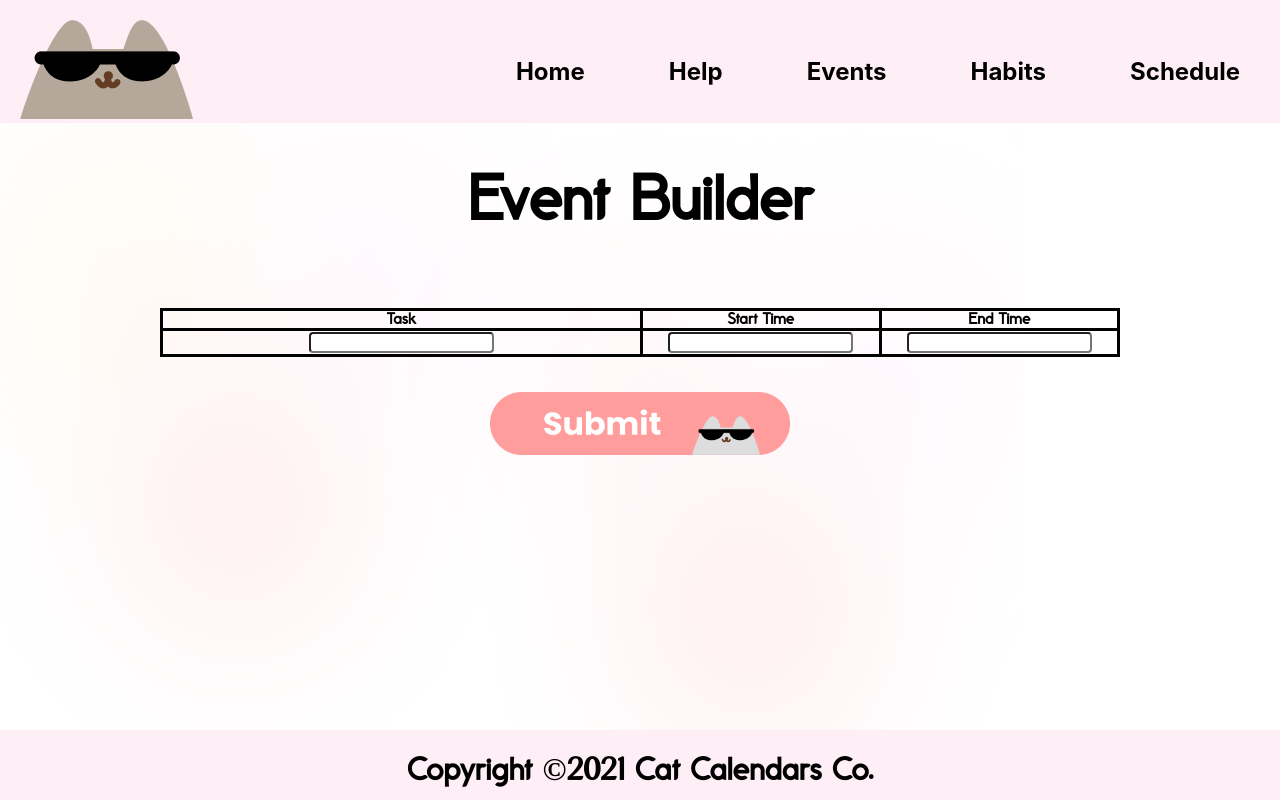
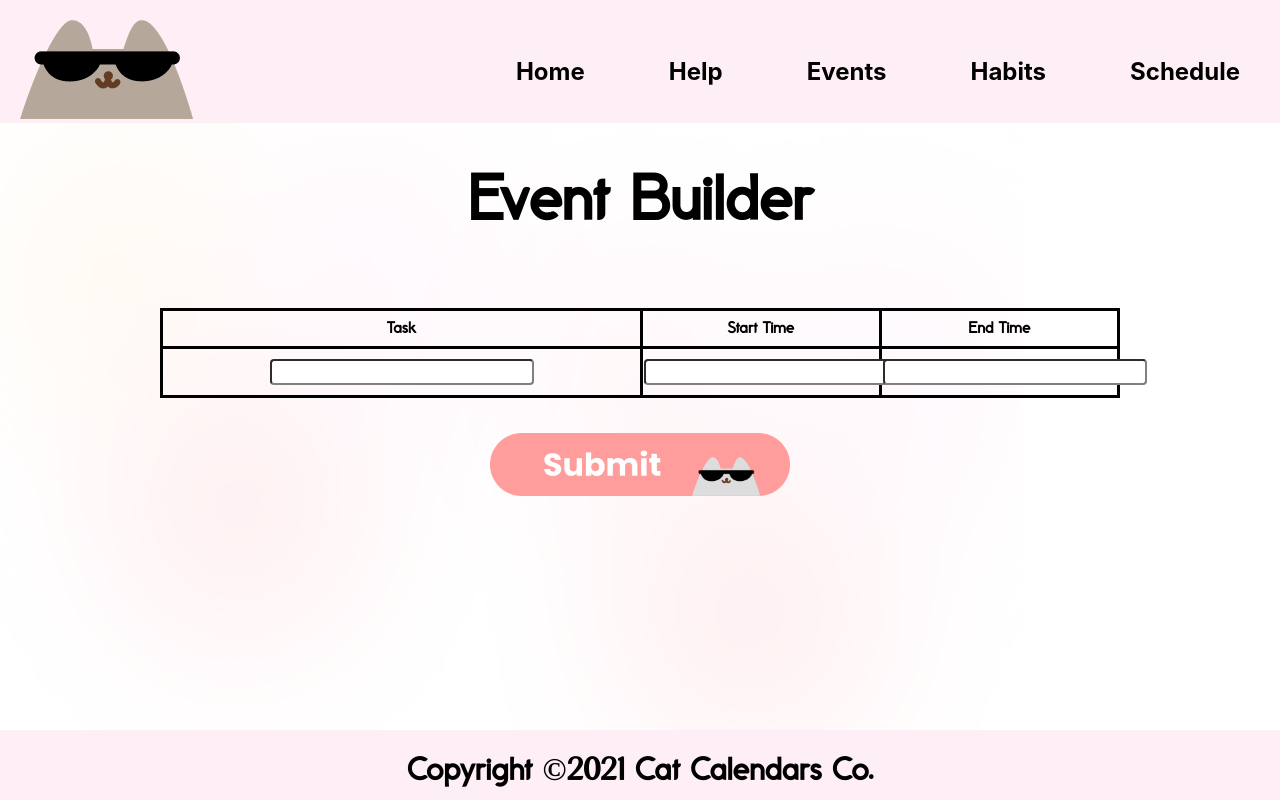
Before and after one commit to anyuan-chen/cat-calendar, a React (Create React App) app: page /events in a window 1280 px wide. Built offline with nearby package versions, Linux system fonts and the light colour scheme.

Commit message:
BENCH TABLE

```diff
--- a/src/pages/Events.css
+++ b/src/pages/Events.css
@@ -13,6 +13,10 @@ td {
   font-family: Mondapick;
 }
 
+th {
+  padding-top: 10px;
+  padding-bottom: 10px;
+}
 .containerEvents {
   position: absolute;
   top: 10%;
@@ -40,6 +44,8 @@ h1 {
 #eventsTextInput {
   border-radius: 0.25rem;
   background: "../img/background.png";
+  font-family: Poppins;
+  border-color: grey;
 }
 
 #Footer {
@@ -51,6 +57,9 @@ h1 {
   flex-direction: column;
 }
 
+.PICNICS {
+  font-family: Poppins;
+}
 .icbm {
   padding: 35px;
   max-width: 300px;
--- a/src/pages/Events.js
+++ b/src/pages/Events.js
@@ -88,19 +88,28 @@ export default function Events() {
               </tr>
               {prevTasks.map((task) => {
                 return (
-                  <tr>
-                    <th>{task.task}</th>
-                    <th>{task.startTime}</th>
-                    <th>{task.endTime}</th>
+                  <tr >
+                    <th className="PICNICS">{task.task}</th>
+                    <th className="PICNICS">{task.startTime}</th>
+                    <th className="PICNICS">{task.endTime}</th>
                   </tr>
                 );
               })}
             </tbody>
           </table>
-          <input class="icbm" type="image" src={process.env.PUBLIC_URL + "/img/Submit_button.png"} alt="Submit"></input>
+          <input
+            class="icbm"
+            type="image"
+            src={process.env.PUBLIC_URL + "/img/Submit_button.png"}
+            alt="Submit"
+          ></input>
         </div>
       </form>
-      <img id="throwitback" src={process.env.PUBLIC_URL + "/img/background.png"} alt="background"/>
+      <img
+        id="throwitback"
+        src={process.env.PUBLIC_URL + "/img/background.png"}
+        alt="background"
+      />
       <Footer id="Footer"></Footer>
     </div>
   );
```
